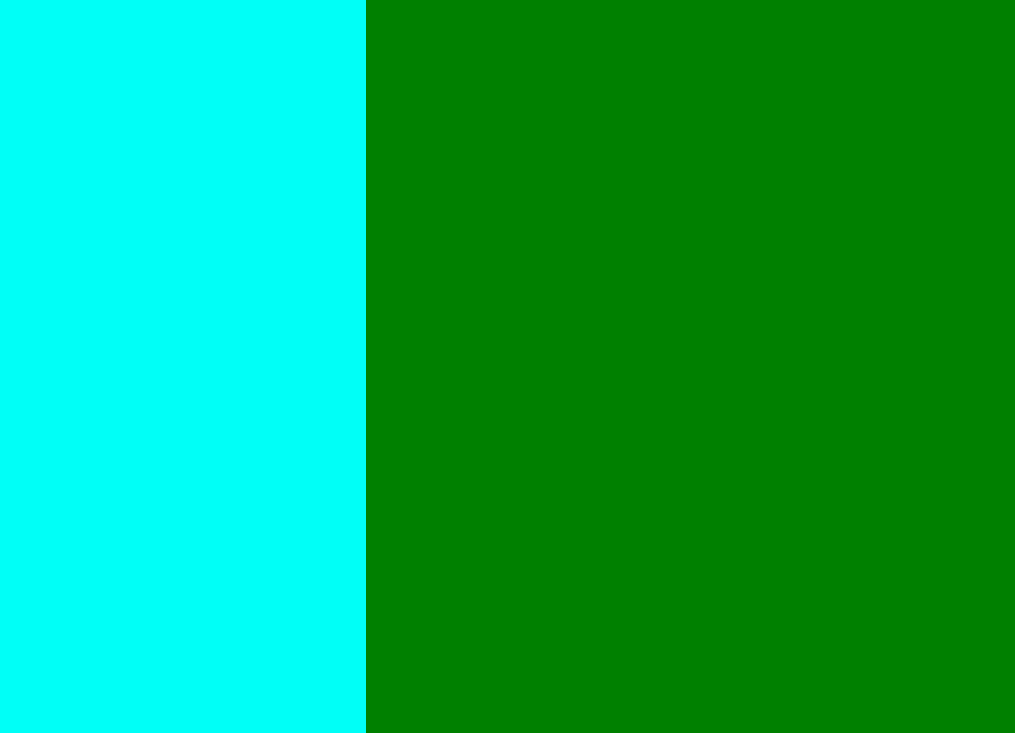
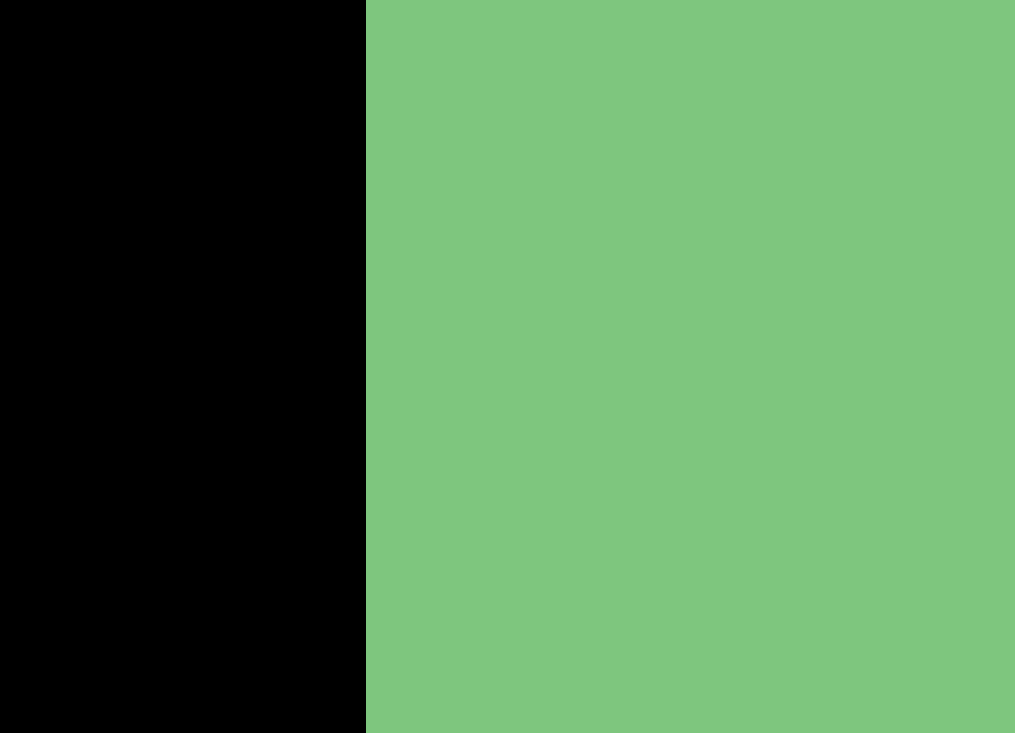
Before and after one commit to blusubz/todo-app, a website built with webpack: page src/template.html in a window 1280 px wide. Shown: the part 67-800 px from the top of the page, without its empty margins (0-1015 px from the left). Built offline with nearby package versions, Linux system fonts and the light colour scheme.

Commit message:
Change UI theme

```diff
--- a/src/styles.css
+++ b/src/styles.css
@@ -16,11 +16,12 @@
 }
 
 .sidebar {
-    background-color: rgb(0, 255, 247);
+    background-color: black;
+    color: green;
     grid-area: sidebar;
 }
 
 .main-content {
-    background-color: green;
+    background-color: rgb(126, 198, 126);
     grid-area: main;
 }
```
